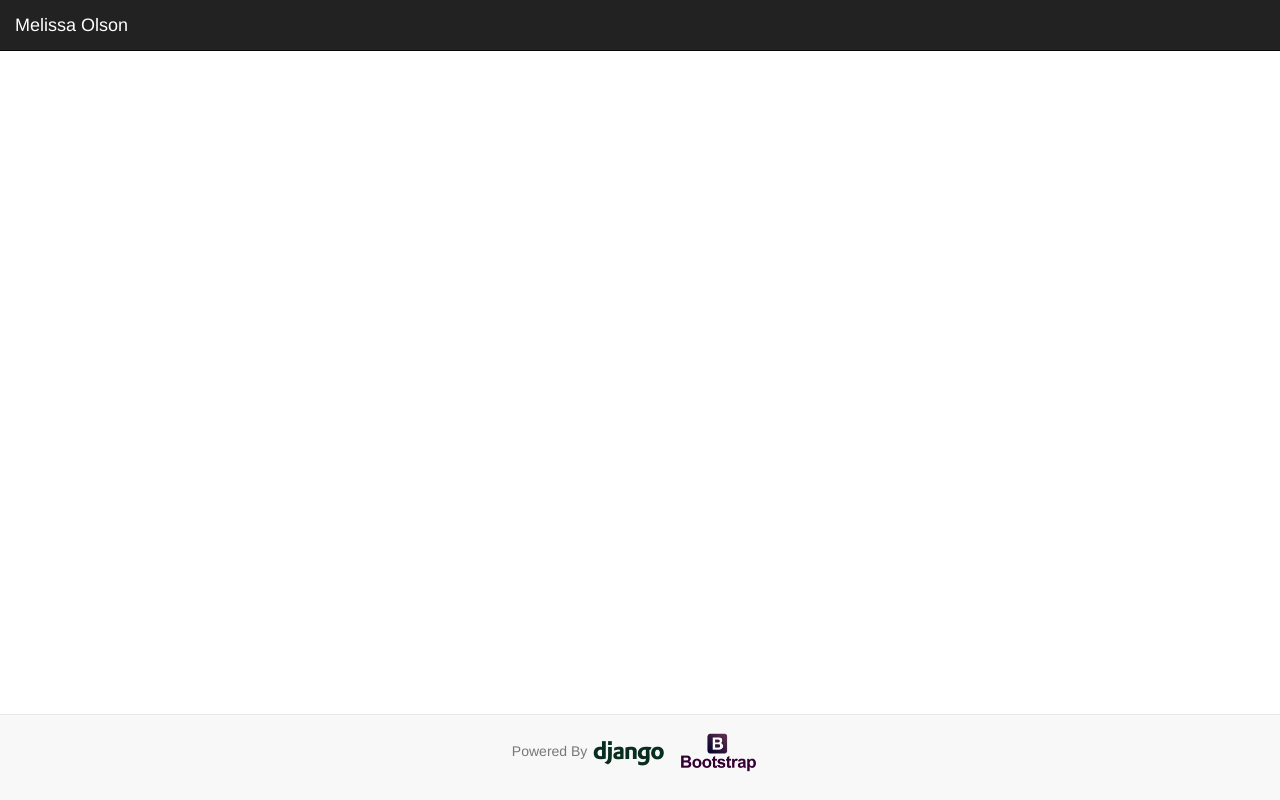
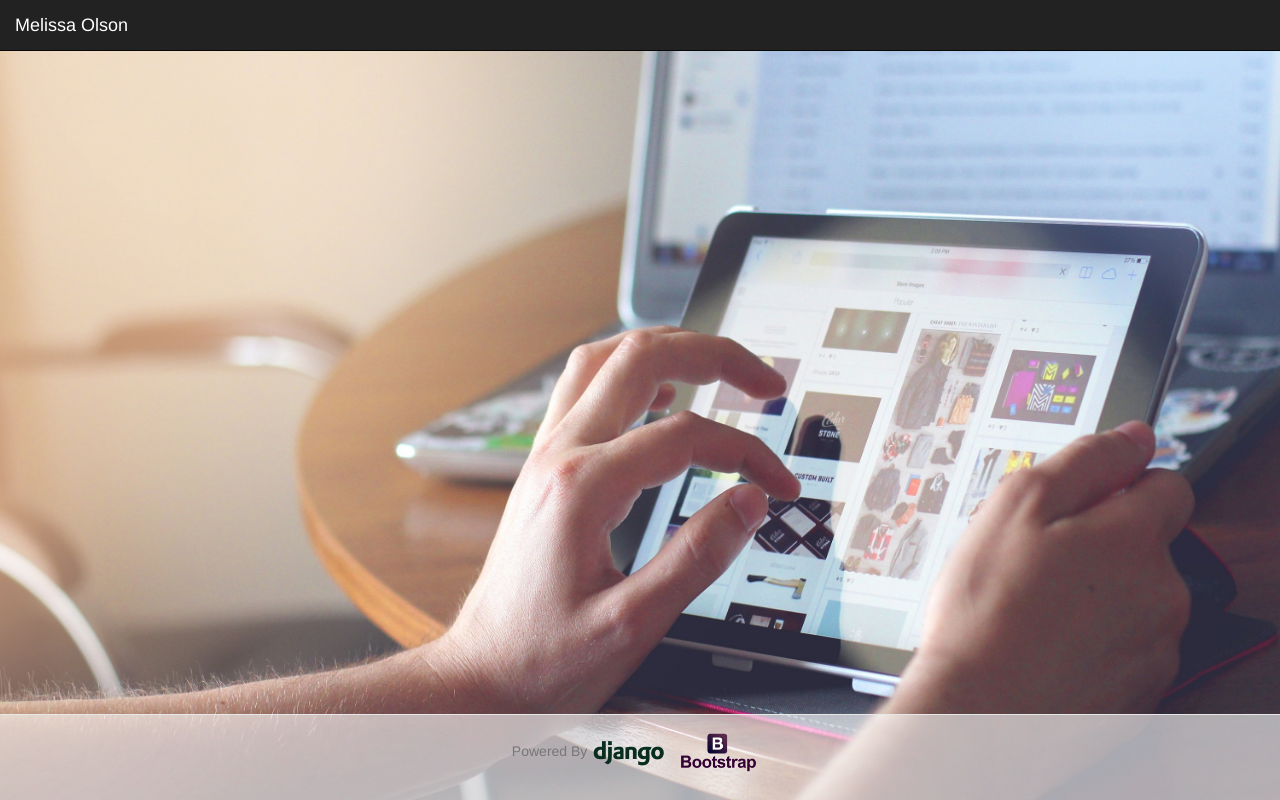
Before and after one commit to molson331/personal_site, a Django app: page / in a window 1280 px wide. Run offline with Django 3.2, Linux system fonts and the light colour scheme; some libraries are stand-ins or nearby versions.

Commit message:
Stylize footer and add background to home page

```diff
--- /dev/null
+++ b/personal/templates/base.html
@@ -0,0 +1,2 @@
+<title>Melissa Olson</title>
+<link rel="stylesheet" type="text/css" href="{{ STATIC_URL }}bootstrap/css/bootstrap.min.css"/>
--- a/personal/templates/footer.html
+++ b/personal/templates/footer.html
@@ -1,6 +1,4 @@
-<!DOCTYPE html>
-<html>
-	<nav class="navbar navbar-default navbar-fixed-bottom" role="navigation">
+<nav class="navbar navbar-default navbar-fixed-bottom" role="navigation" style="background-color: rgba(255,255,255,0.6);">
 	<div style="text-align: center;">
 		<p class="text-muted">Powered By
 			<a class="noicon" href="https://www.djangoproject.com"><img src="{{ STATIC_URL }}img/django.png" alt="Django" style="width:75px; height:75px;"/></a>
@@ -8,4 +6,4 @@
 		</p>
 	</div>
 </nav>
-</html>
+<script type="text/javascript" src="{{ STATIC_URL }}jquery/jquery-1.11.1.js"></script>
--- a/personal/templates/header.html
+++ b/personal/templates/header.html
@@ -1,10 +1,3 @@
-<!DOCTYPE html>
-<html>
-	<head>
-		<title>Melissa Olson</title>
-		<link rel="stylesheet" type="text/css" href="{{ STATIC_URL }}bootstrap/css/bootstrap.min.css"/>
-	</head>
-	<body>
 <nav class="navbar navbar-inverse navbar-fixed-top" style="margin-bottom: 0px;">
 	<div class="container-fluid">
 		<div class="navbar-header">
@@ -12,6 +5,3 @@
 		</div>
 	</div>
 </nav>
-		<script type="text/javascript" src="{{ STATIC_URL }}jquery/jquery-1.11.1.js"></script>
-	</body>
-</html>
--- a/personal/templates/index.html
+++ b/personal/templates/index.html
@@ -1,5 +1,34 @@
 <!DOCTYPE html>
 <html>
-	{% include "header.html" %}
-	{% include "footer.html" %}
+	<head>
+		{% include "base.html" %}
+		<style>
+			img.bg {
+				/* Set rules to fill background */
+				min-height: 100%;
+				min-width: 1024px;
+
+				/* Set up proportionate scaling */
+				width: 100%;
+				height: auto;
+
+				/* Set up positioning */
+				position: fixed;
+				top: 0;
+				left: 0;
+			}
+
+			@media screen and (max-width: 1024px) {
+				img.bg {
+					left: 50%;
+					margin-left: -512px;
+				}
+			}
+		</style>
+	</head>
+	<body>
+		{% include "header.html" %}
+		<img src="{{ STATIC_URL }}img/technology.jpg" class="bg">
+		{% include "footer.html" %}
+	</body>
 </html>
```
Also changed, not shown: personal/static/img/technology.jpg (added). Lines whose indentation alone changed are shown as unchanged.
